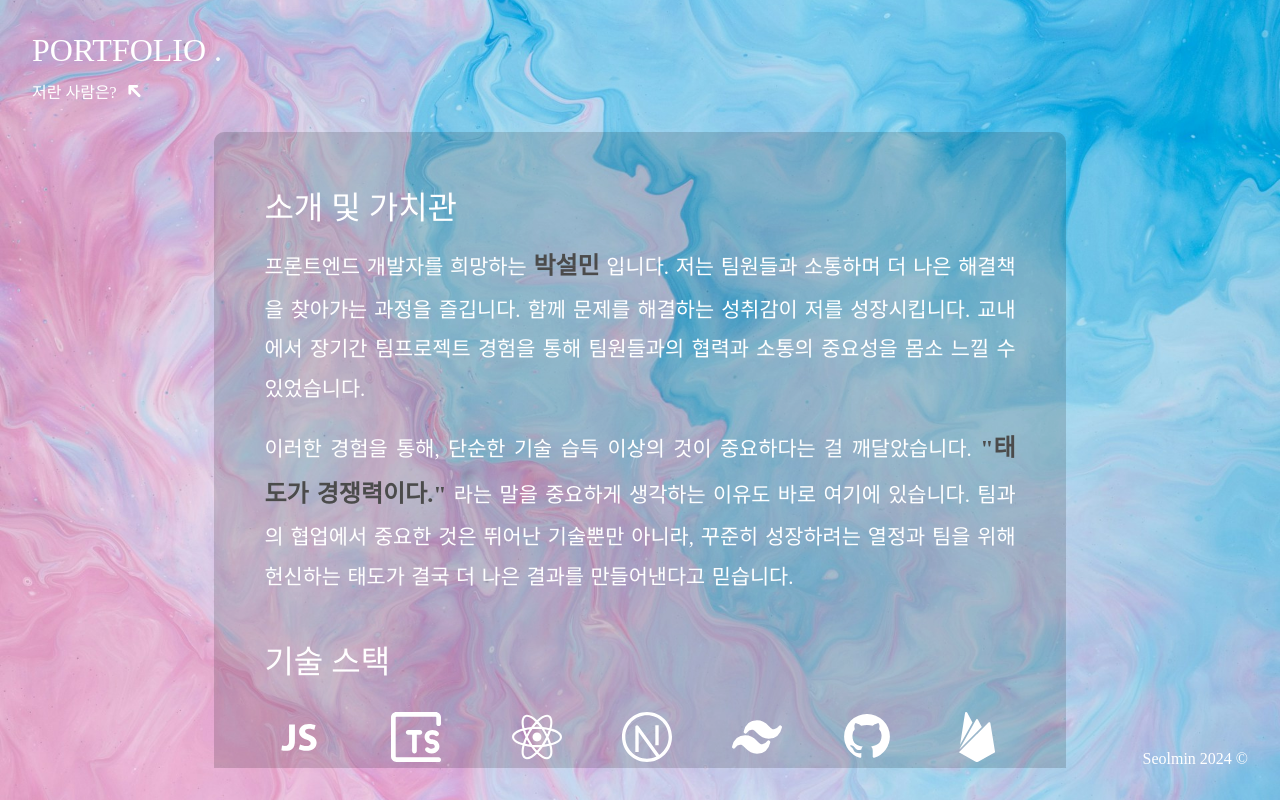
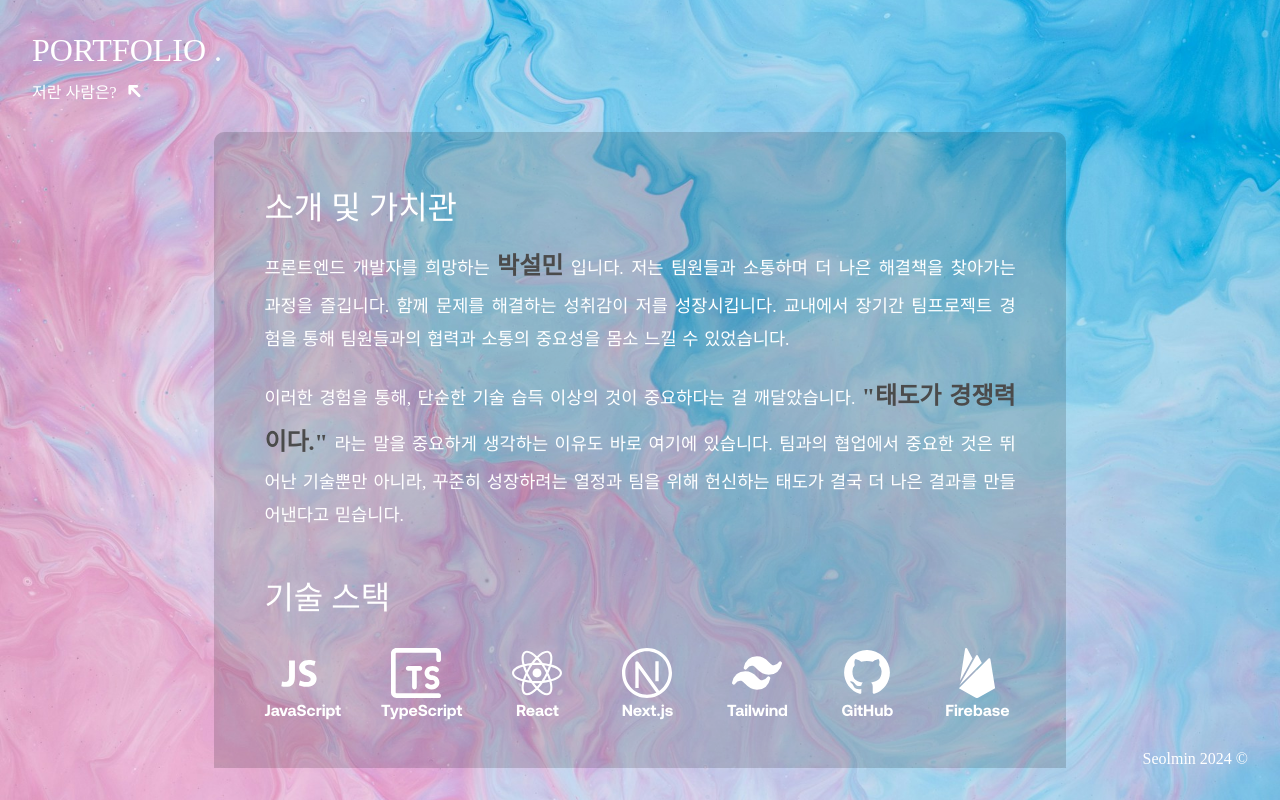
Before and after one commit to Parkseolmin/PORTFOLIO-Re-TS-, a React (Vite) app: page / in a window 1280 px wide. Both pictures are taken after a click on the element "저란 사람은?". Built offline with nearby package versions, Linux system fonts and the light colour scheme; a web font is replaced by a local one.

Commit message:
index.css modified

```diff
--- a/src/components/GifGalleryDev.tsx
+++ b/src/components/GifGalleryDev.tsx
@@ -7,7 +7,7 @@ export default function GifGalleryDev() {
   return (
     <div className='gif-container'>
       {gifArray.map((gif, index) => (
-        <img key={index} src={gif} alt={`gif-${index}`} />
+        <img key={index} src={gif} alt={`gif-${index}`} loading='eager' />
       ))}
     </div>
   );
--- a/src/components/GifGalleryGoals.tsx
+++ b/src/components/GifGalleryGoals.tsx
@@ -7,7 +7,7 @@ export default function GifGalleryDev() {
   return (
     <div className='gif-container'>
       {gifArray.map((gif, index) => (
-        <img key={index} src={gif} alt={`gif-${index}`} />
+        <img key={index} src={gif} alt={`gif-${index}`} loading='eager' />
       ))}
     </div>
   );
--- a/src/index.css
+++ b/src/index.css
@@ -287,7 +287,7 @@ p {
 }
 
 .about-container > div > p {
-  font-size: 1.3rem;
+  font-size: 1.1rem;
   line-height: 1.9;
   word-spacing: 1.3px;
 }
```
